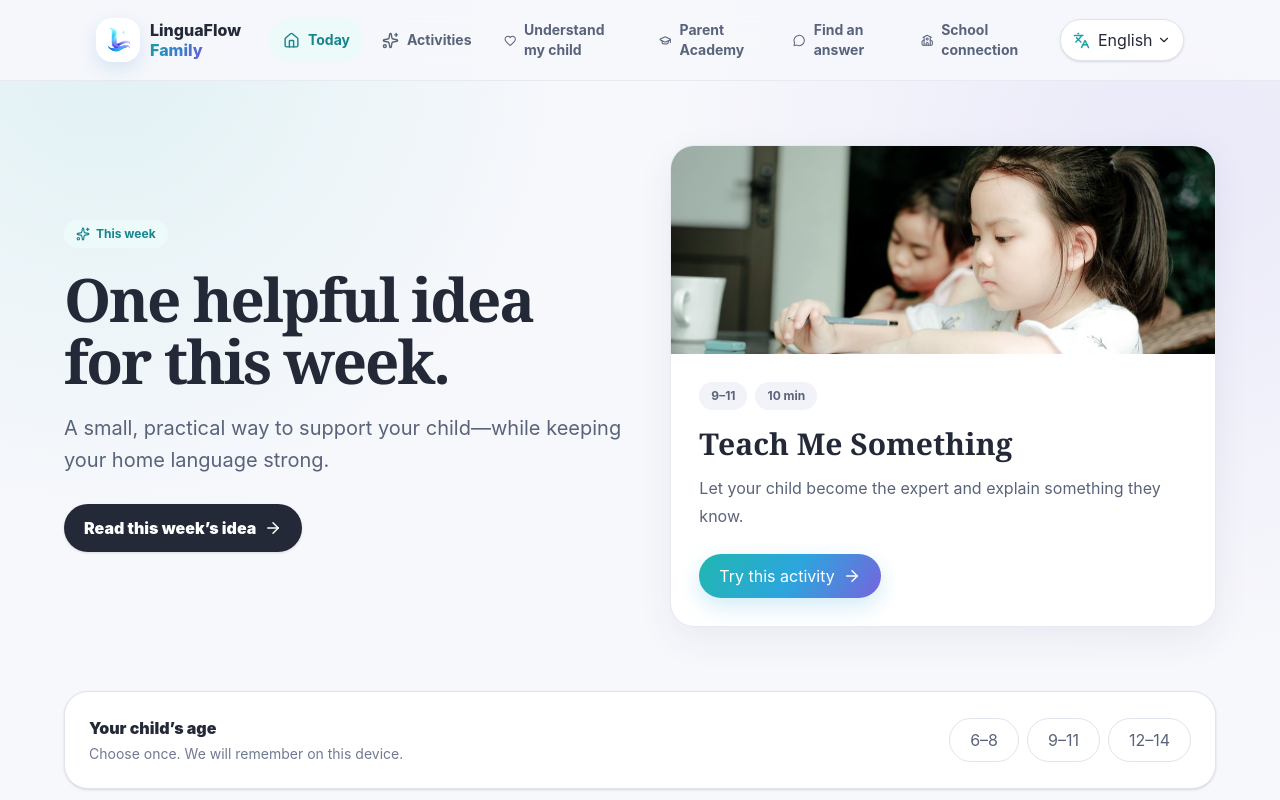
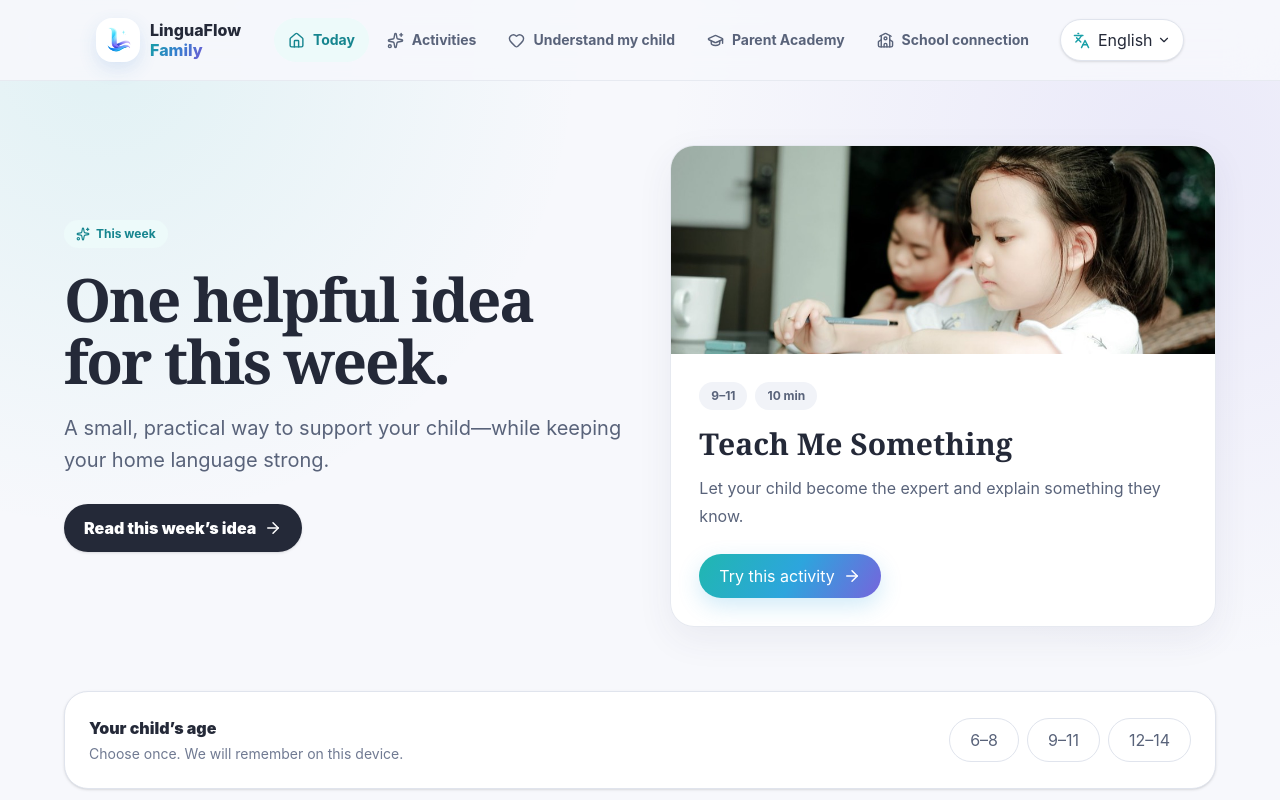
Before and after one commit to LenguajeLabs-design/LinguaFlow-Family, a React (Vite) app: page /#/today in a window 1280 px wide. Shown: the top 800 px of the page. Built offline with nearby package versions, Linux system fonts and the light colour scheme.

Commit message:
Hide answer finder until content library expands

```diff
--- a/src/App.tsx
+++ b/src/App.tsx
@@ -152,7 +152,6 @@ const nav = [
   { id: "activities", icon: Sparkles },
   { id: "understand", icon: Heart },
   { id: "academy", icon: GraduationCap },
-  { id: "ask", icon: MessageCircle },
   { id: "school", icon: School },
 ] as const;
 const languageNames = { en: "English", zh: "中文", ko: "한국어" };
@@ -231,13 +230,14 @@ function readRoute() {
     };
   if (parts[0] === "weekly")
     return { page: "weekly" as Page, activityId: null, lesson: 0 };
+  if (parts[0] === "ask")
+    return { page: "understand" as Page, activityId: null, lesson: 0 };
   const page = (
     [
       "today",
       "activities",
       "understand",
       "academy",
-      "ask",
       "school",
       "about",
       "privacy",
```
Also changed, not shown: 1 other file (tests, documents, lock files or other folders).
